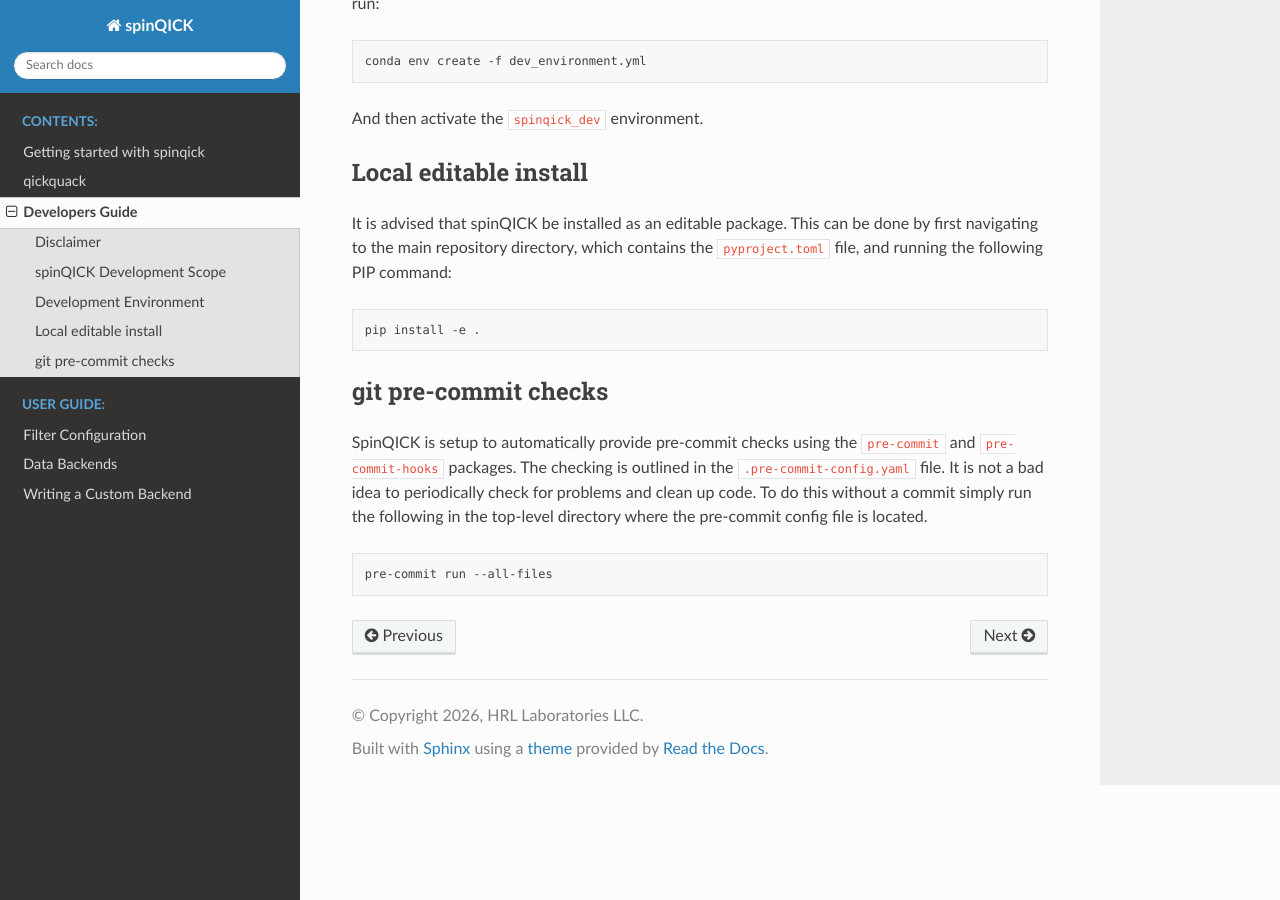
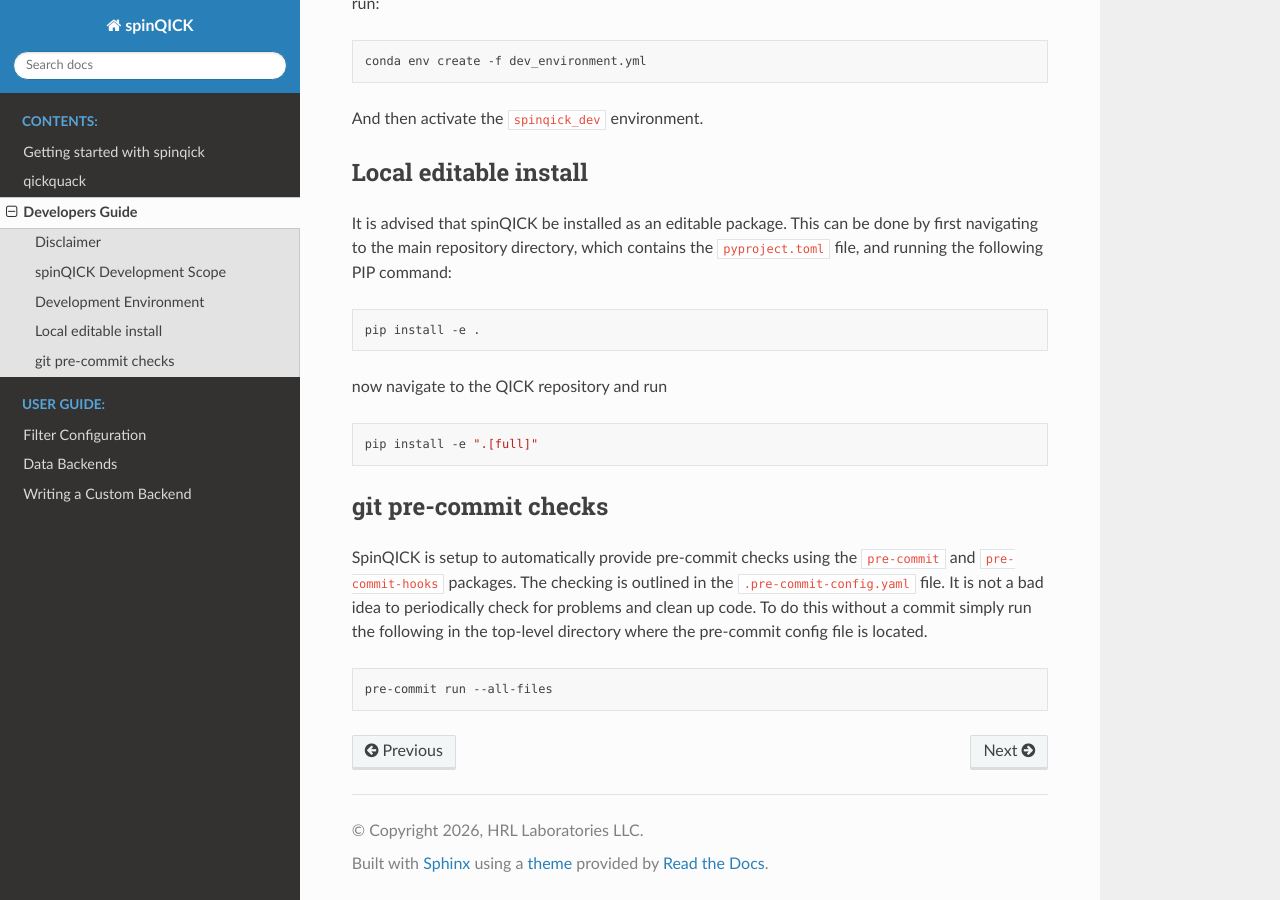
Before and after one commit to HRL-Laboratories/spinqick, a Sphinx documentation site: the page built from docs/developers_guide.rst, in a window 1280 px wide and 900 px high, scrolled down 936 px. Built offline with Sphinx 7.4.7 and the Read the Docs theme 3.1.0, drawn with Linux system fonts in a browser that asks for light colours.

Commit message:
cleaning up pyro4 references, prepare for QICK migration

```diff
--- a/docs/developers_guide.rst
+++ b/docs/developers_guide.rst
@@ -44,6 +44,11 @@
 
     pip install -e .
 
+now navigate to the QICK repository and run
+
+.. code-block:: bash
+
+    pip install -e ".[full]"
 
 ======================
 git pre-commit checks
--- a/docs/getting_started.rst
+++ b/docs/getting_started.rst
@@ -56,7 +56,7 @@
 
 ::
 
-    pip install .
+    pip install -e ".[full]"
 
 You will need to complete one additional step in order to run the user-facing methods in `spinqick.experiments`. This step is explained in `00_make_configs.ipynb` notebook within
 the demo notebooks folder of the repository.  You'll need to set a few environment variables to tell spinQICK where to look for your specific configuration files.  In windows, this entails running these commands in command prompt (you may need administrative priviledges to set variables depending on your organization's policies):
--- a/pyproject.toml
+++ b/pyproject.toml
@@ -15,7 +15,6 @@
     "pydantic>=2.13.4",
     "pydantic-settings",
     "scipy",
-    "Pyro4",
     "scikit-learn",
     "pyyaml",
 ]
@@ -68,7 +67,7 @@
 addopts = "--ignore-glob='*@neomake*' --ignore-glob='*__main__.py'  --doctest-modules --doctest-glob='*.md' --doctest-glob='*.rst'"
 testpaths = [
     "src",
-    "test",
+    "tests",
     "doc",
 ]
 markers = [
```
Also changed, not shown: README.md (+1 -1 lines), 6 other files.
